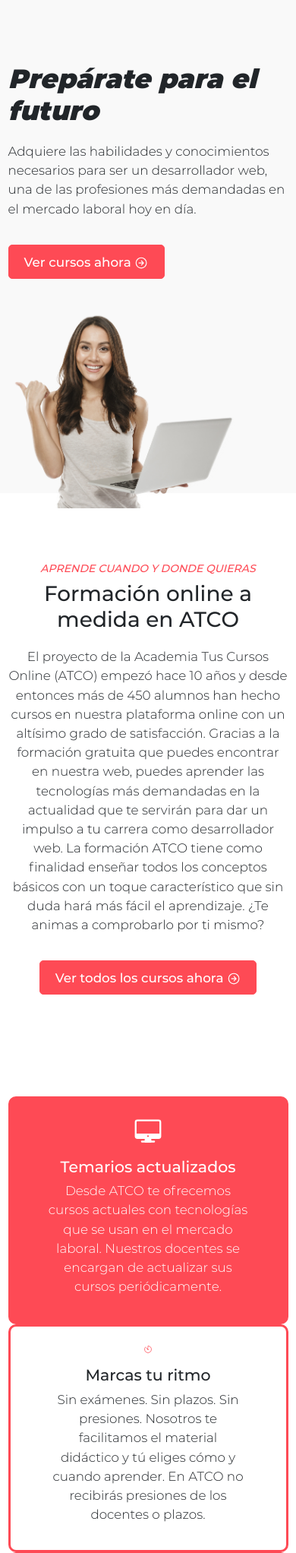
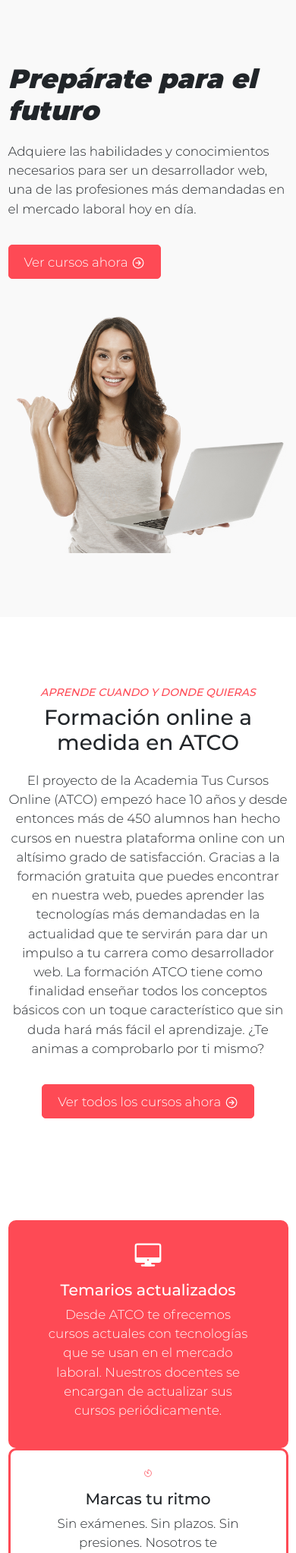
Before and after one commit to magallart/academia_tco, a PHP site: page / in a window 390 px wide. Shown: the part 201-2245 px from the top of the page at 76% size. Run offline with PHP 8.4, Linux system fonts and the light colour scheme.

Commit message:
Inicio y footer responsive

```diff
--- a/app/templates/inicio.php
+++ b/app/templates/inicio.php
@@ -8,7 +8,7 @@
 <header>
     <div class="container col-xxl-8 py-5">
         <div class="row middle g-5 py-5">
-            <div class="col-lg-6">
+            <div class="col-lg-6 col-md-6 col-sm-12 text-md-start text-sm-center">
                 <h1 class="title-header">
                     Prepárate para el futuro
                 </h1>
@@ -16,12 +16,11 @@
                     Adquiere las habilidades y conocimientos necesarios para ser un desarrollador web, una de las profesiones
                     más demandadas en el mercado laboral hoy en día.
                 </p>
-                <div class="left">
+                <div class="text-md-start text-sm-center">
                     <a class="boton" href="#">Ver cursos ahora <ion-icon name="arrow-forward-circle-outline"></ion-icon></a>
                 </div>
             </div>
-            <div class="col-10 col-sm-8 col-lg-6">
-                <!--  TODO Controlar la imagen en responsive -->
+            <div class="col-lg-6 col-md-6 col-sm-12">
                 <img src="../img/inicio-header.png" class="d-block mx-lg-auto img-fluid" alt="Chica sonriendo con un laptop en la mano" width="700" height="500" loading="lazy" />
             </div>
         </div>
--- a/app/templates/layout.php
+++ b/app/templates/layout.php
@@ -47,13 +47,13 @@
 		<footer>
 			<div class="container text-white">
 				<div class="row">
-					<div class="col col-lg-5 col-md-12 me-2">
+					<div class="col col-lg-5 col-md-12 col-sm-12 me-2 text-lg-start text-md-center text-sm-center pb-md-5 pb-sm-5">
 						<img src="../img/logo2-atco-blanco.png" alt="Logo blanco ATCO">
-						<p>Lorem ipsum dolor sit amet consectetur adipisicing elit. Ducimus, recusandae cupiditate itaque veniam, vero
+						<p class="pt-3">Lorem ipsum dolor sit amet consectetur adipisicing elit. Ducimus, recusandae cupiditate itaque veniam, vero
 							accusantium dolores vitae eum incidunt consequatur exercitationem sequi, nisi quibusdam beatae aliquid?
 							Aliquam aperiam illo voluptates?</p>
 					</div>
-					<div class="col col-lg-3 col-md-6 px-5 ">
+					<div class="col col-lg-3 col-md-6 col-sm-6 px-lg-5 ">
 						<h4>Explora</h4>
 						<ul>
 							<li><a href="index.php?ctl=inicio">Inicio</a></li>
@@ -62,7 +62,7 @@
 							<li><a href="index.php?ctl=contacto">Contacto</a></li>
 						</ul>
 					</div>
-					<div class="col col-lg-3 col-md-6">
+					<div class="col col-lg-3 col-md-6 col-sm-6">
 						<h4>Contacto</h4>
 						<ul>
 							<li>
@@ -78,9 +78,8 @@
 					</div>
 				</div>
 				<div class="row pt-5">
-					<div class="col col-lg-6 col-md-12 text-lg-start text-md-center pt-md-3">2022 - Derechos reservados. Academia
-						ATCO.</div>
-					<div class="col col-lg-6 col-md-12 text-lg-end text-md-center pt-md-3">
+					<div class="col-lg-6 col-md-12 col-sm-12 text-lg-start text-md-center text-sm-center pt-md-3 mt-sm-2"><p>2022 - Derechos reservados. Academia ATCO.</p> </div>
+					<div class="col-lg-6 col-md-12 col-sm-12 text-lg-end text-md-center text-sm-center pt-md-3 mt-sm-2">
 						<ul class="legal">
 							<li><a href="index.php?ctl=politicaPrivacidad">Política de privacidad</a></li>
 							<li><a href="index.php?ctl=politicaCookies">Política de Cookies</a></li>
--- a/web/css/fonts.css
+++ b/web/css/fonts.css
@@ -28,7 +28,7 @@
     margin-bottom: 0;
   }
 
-  p, li {
+  p, li, a {
     font-size: 1.2rem;
     line-height: 1.8rem;
     font-family: var(--font-3);
--- a/web/css/footer.css
+++ b/web/css/footer.css
@@ -35,5 +35,5 @@ footer ul li ion-icon {
 
 footer ul.legal li {
     display: inline;
-    padding-left: 10px;
+    padding-left: 20px;
 }
--- a/web/css/inicio.css
+++ b/web/css/inicio.css
@@ -136,16 +136,42 @@ section.courses {
   text-align: center;
   padding: 20px 20px 30px 20px;
   border-radius: 15px;
+  display: flex;
+  flex-direction: column;
+  align-items: center;
 }
 
 .courses .course p {
   font-weight: 400;
-  padding-bottom: 20px;
+  padding-bottom: 30px;
 }
 
 .courses .course img {
   width: 100%;
   padding-bottom: 20px;
+}
+
+@media (min-width: 1400px) {
+  .courses .course {
+    height: 650px;
+    position: relative;
+  }
+
+  .courses .course a {
+    position: absolute;
+    bottom: 20px;
+  }
+}
+
+@media (max-width: 767px) {
+  .courses .course {
+    width: 70%;
+    margin: 0 auto;
+  }
+
+  .courses .course img {
+    width: 60%;
+  }
 }
 
 /************** Newsletter ******************/
--- a/web/css/styles.css
+++ b/web/css/styles.css
@@ -49,7 +49,18 @@ ul {
 
 header {
   background-color: var(--color3);
-  height: 650px;
+}
+
+@media (min-width: 1900px) {
+  header {
+    height: 650px;
+  }
+}
+
+@media (max-width: 1899px) {
+  header {
+    height: calc(100% - 150px);
+  }
 }
 
 header.interior {
```
